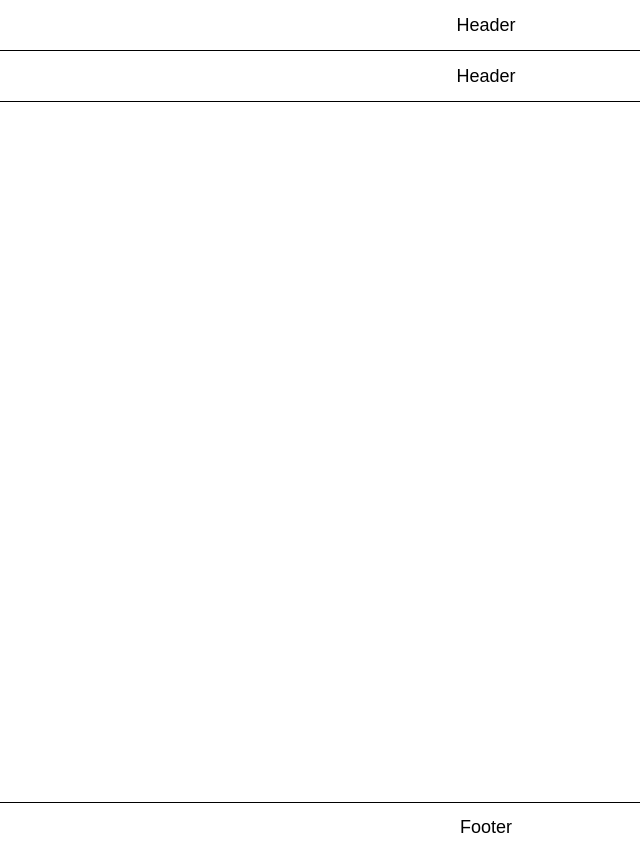
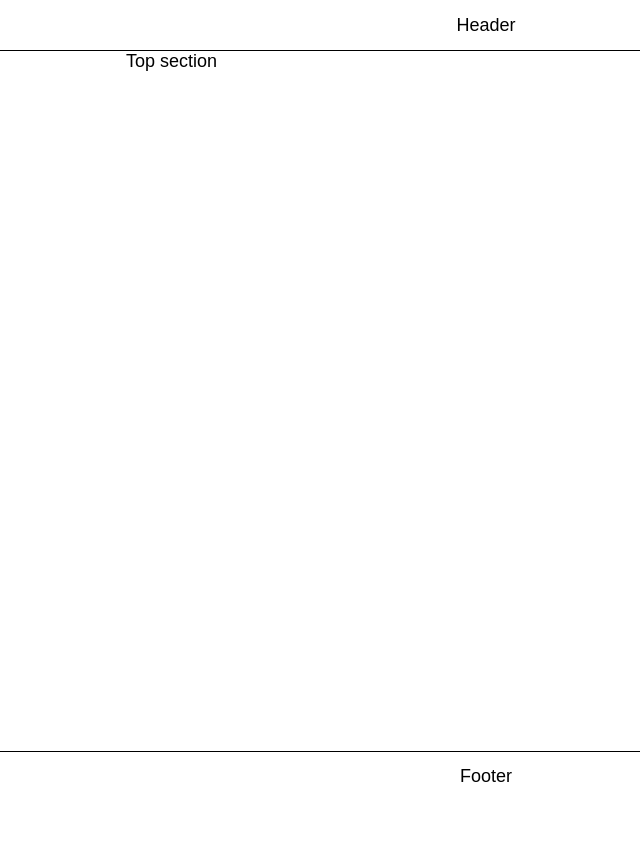
Before and after one commit to ooloo-io/github-flow-ElleWhiteDev, a website: page src/index.html in a window 1280 px wide. Shown: the whole page, without its empty margins (154-794 px from the left). After the commit the page ends 801 px from the top, so only its background shows below. Drawn offline with nearby package versions, Linux system fonts and the light colour scheme.

Commit message:
Add top section

```diff
--- a/src/index.html
+++ b/src/index.html
@@ -4,8 +4,8 @@
 <head>
   <meta charset="utf-8">
 
-  <title>GitHub Flow Course</title>
-  <meta name="description" content="GitHub Flow Course">
+  <title>GitHub Pull Request Flow Course</title>
+  <meta name="description" content="GitHub Pull Request Flow Course">
   <meta name="author" content="Johannes Kettmann">
 
   <link rel="stylesheet" href="https://cdnjs.cloudflare.com/ajax/libs/normalize/8.0.1/normalize.min.css">
@@ -16,10 +16,11 @@
   <header class="header">
     Header
   </header>
-    <header class="header">
-    Header
-  </header>
-  <main class="content"></main>
+  <main class="content">
+    <section class="section">
+      Top section
+    </section>
+  </main>
   <footer class="footer">
     Footer
   </footer>
```
